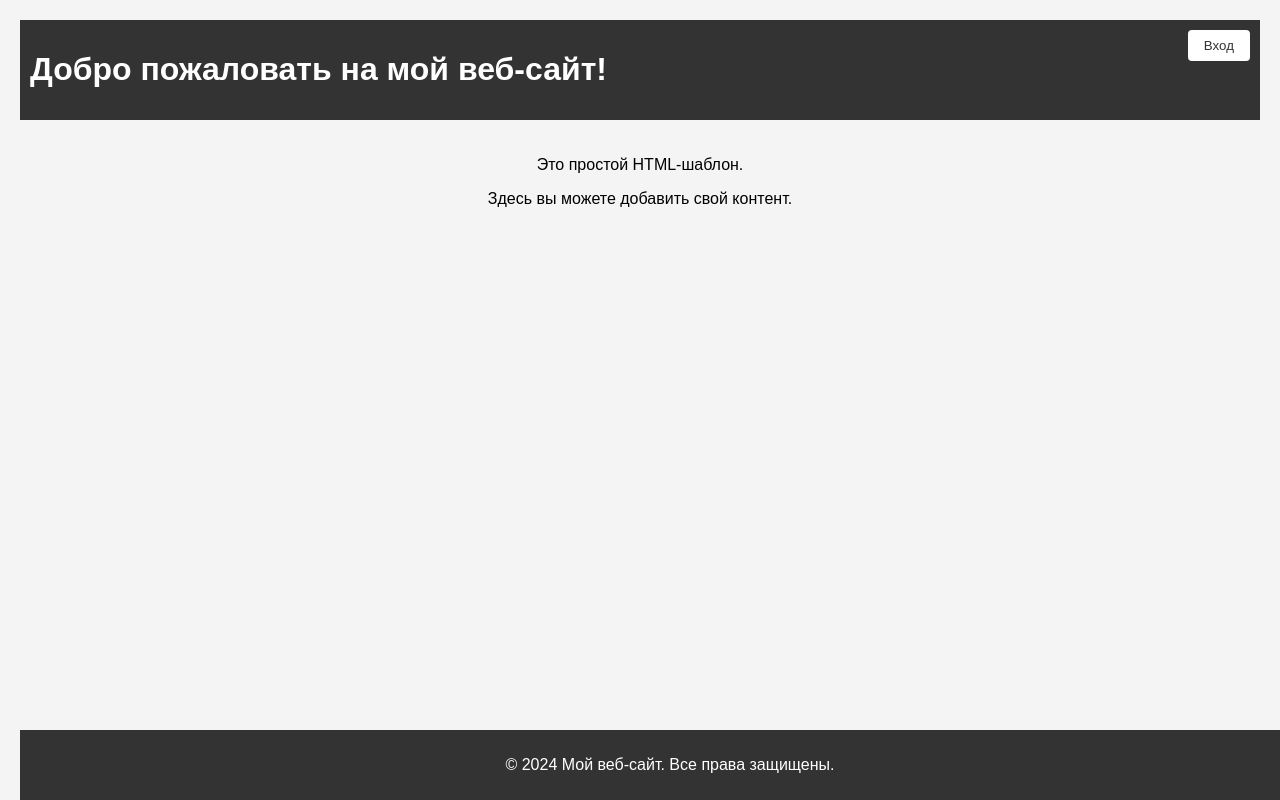
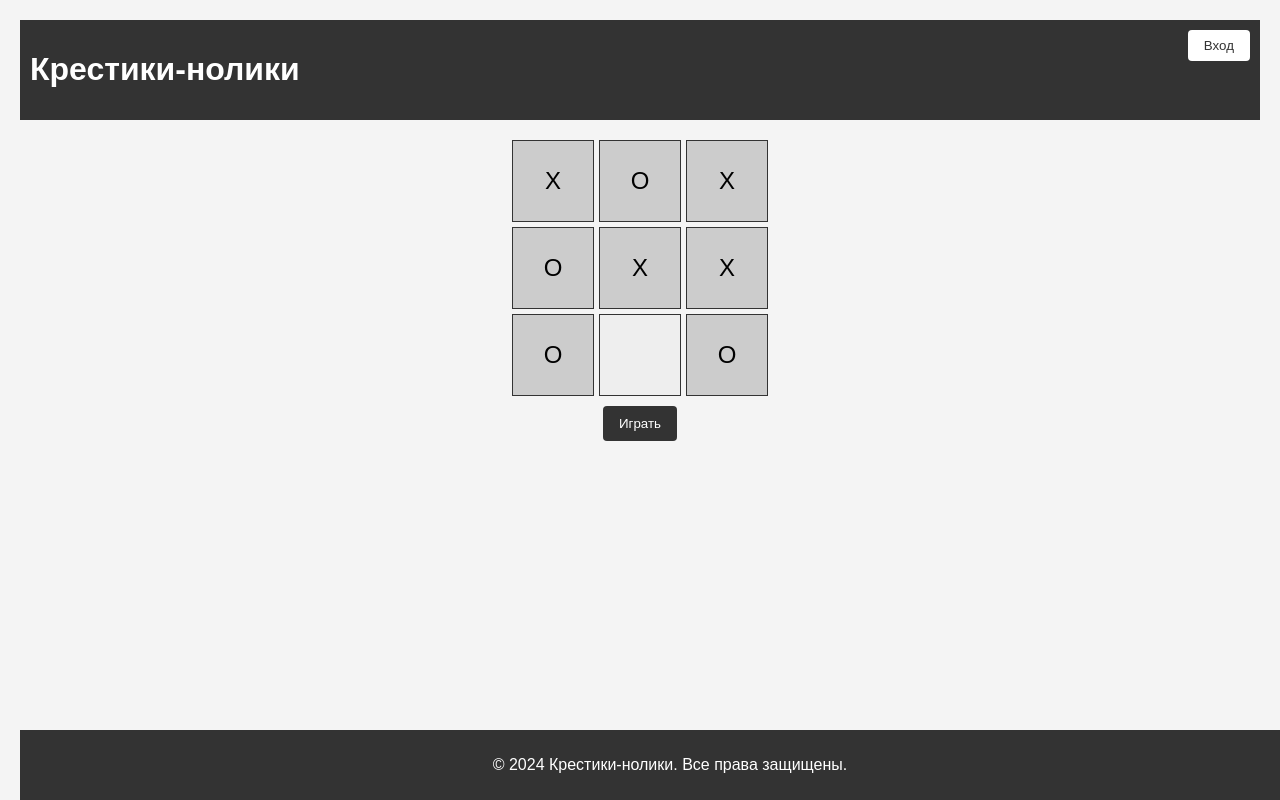
Before and after one commit to Baklachok/Games, a Django app: page / in a window 1280 px wide. Run offline with Django 5.2, Linux system fonts and the light colour scheme.

Commit message:
made main page

```diff
--- a/static/css/style.css
+++ b/static/css/style.css
@@ -17,6 +17,9 @@ header {
 main {
     padding: 20px;
     text-align: center;
+    display: flex;
+    flex-direction: column;
+    align-items: center;
 }
 
 footer {
@@ -78,3 +81,40 @@ button {
     color: #333;
     text-decoration: none;
 }
+
+.tic-tac-toe-board {
+    display: grid;
+    grid-template-columns: repeat(3, 1fr);
+    gap: 5px;
+}
+
+.cell {
+    width: 80px;
+    height: 80px;
+    border: 1px solid #333;
+    display: flex;
+    justify-content: center;
+    align-items: center;
+    font-size: 24px;
+    cursor: pointer;
+    background-color: #eee;
+}
+
+.cell:hover {
+    background-color: #ddd;
+}
+
+.play-button {
+    background-color: #333;
+    color: #fff;
+    padding: 10px 16px;
+    border: none;
+    border-radius: 4px;
+    cursor: pointer;
+    margin-top: 10px;
+}
+
+.non-clickable {
+    pointer-events: none;
+    background-color: #ccc; /* Цвет фона для неактивной ячейки */
+}
--- a/tic_tac_toe/templates/base.html
+++ b/tic_tac_toe/templates/base.html
@@ -5,13 +5,13 @@
 <head>
     <meta charset="UTF-8">
     <meta name="viewport" content="width=device-width, initial-scale=1.0">
-    <title>{% block title %}Мой веб-сайт{% endblock title %}</title>
+    <title>{% block title %}Крестики-нолики{% endblock title %}</title>
     <link rel="stylesheet" href="{% static 'css/style.css' %}">
 </head>
 <body>
 
     <header>
-        <h1>{% block header %}Добро пожаловать на мой веб-сайт!{% endblock header %}</h1>
+        <h1>{% block header %}Крестики-нолики{% endblock header %}</h1>
         {% if user.is_authenticated %}
             <a href="{% url 'logout' %}"><button class="login-button">Выход</button></a>
         {% else %}
@@ -23,7 +23,7 @@
     {% endblock content %}
 
     <footer>
-        <p>&copy; 2024 Мой веб-сайт. Все права защищены.</p>
+        <p>&copy; 2024 Крестики-нолики. Все права защищены.</p>
     </footer>
 
 </body>
--- a/tic_tac_toe/templates/index.html
+++ b/tic_tac_toe/templates/index.html
@@ -3,8 +3,12 @@
 {% block content %}
 
     <main>
-        <p>Это простой HTML-шаблон.</p>
-        <p>Здесь вы можете добавить свой контент.</p>
+        <div class="tic-tac-toe-board">
+            {% for cell_value in board %}
+                 <div class="cell {% if cell_value %}non-clickable{% endif %}" data-value="{{ cell_value }}">{{ cell_value }}</div>
+            {% endfor %}
+        </div>
+        <button class="play-button">Играть</button>
     </main>
 
 {% endblock content %}
--- a/tic_tac_toe/views.py
+++ b/tic_tac_toe/views.py
@@ -5,7 +5,10 @@ from django.shortcuts import render, redirect
 
 
 def index(request):
-    return render(request, 'index.html')
+    board = ['X', 'O', 'X', 'O', 'X', 'X', 'O', '', 'O']
+
+    context = {'board': board}
+    return render(request, 'index.html', context)
 
 def login_view(request):
     if request.method == 'POST':
```
